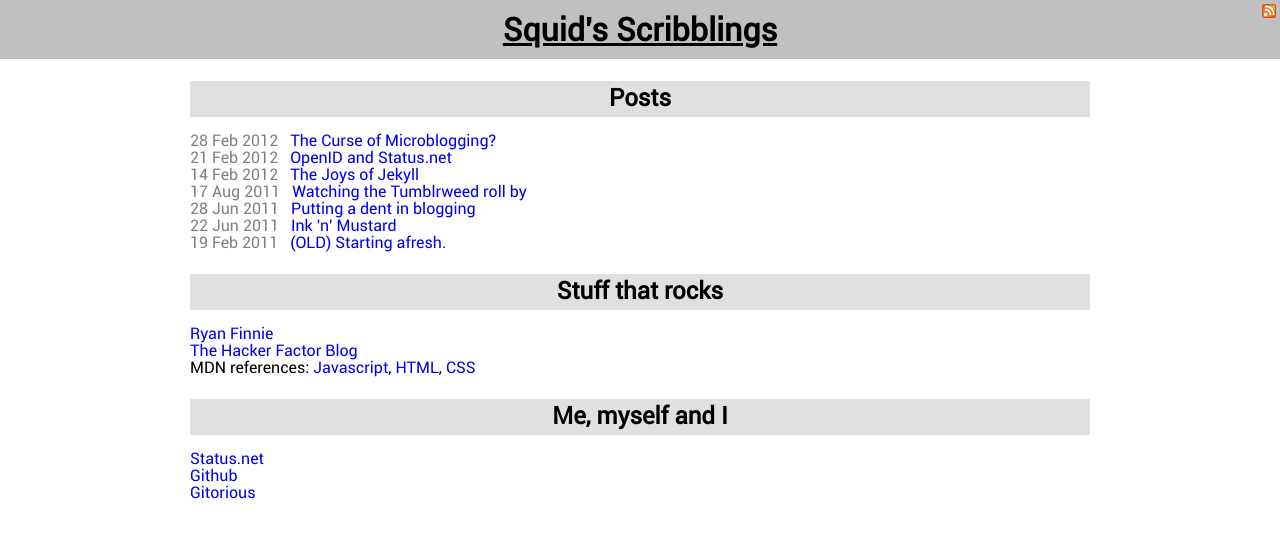
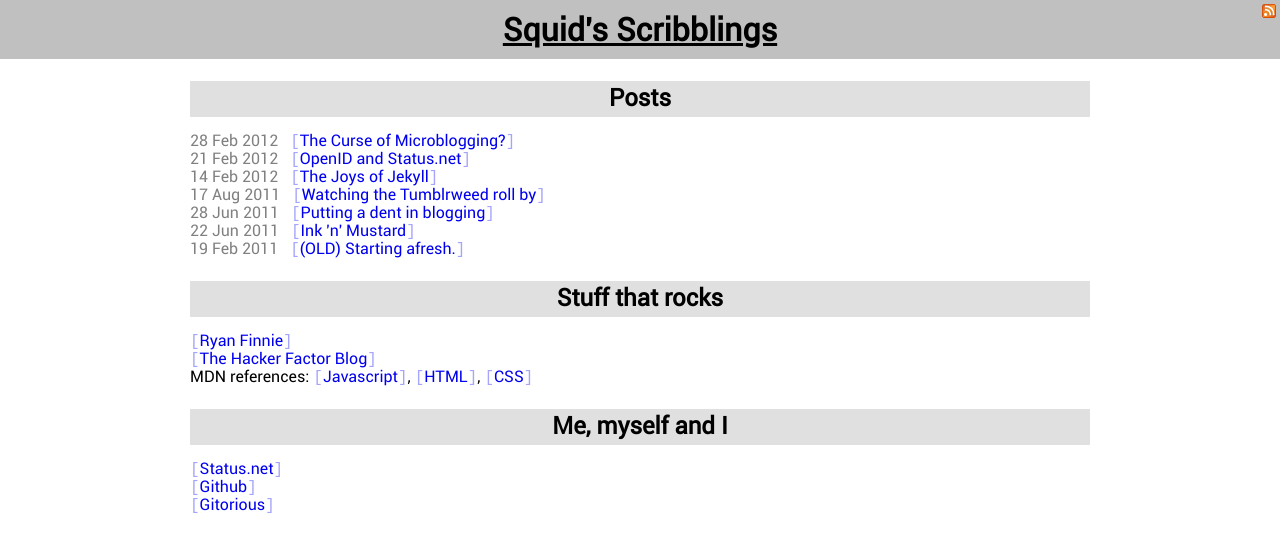
Before and after one commit to jesskay/psquid.net, a Jekyll site: the page built from index.html, in a window 1280 px wide. Shown: the top 552 px of the page. Built offline with Jekyll 4.4.1, drawn with Linux system fonts in a browser that asks for light colours.

Commit message:
Experimental link styling.

```diff
--- a/css/clean_ink.css
+++ b/css/clean_ink.css
@@ -124,3 +124,17 @@ nav .newer {
 nav .older {
   float: left;
 }
+
+#main a:link:before {
+  content: "[";
+}
+#main a:link:after {
+  content: "]";
+}
+#main a:link:before, #main a:link:after {
+  font-family: monospace, monospace;
+  opacity: 0.35;
+}
+#main a:hover:before, #main a:hover:after {
+  opacity: 1;
+}
```
